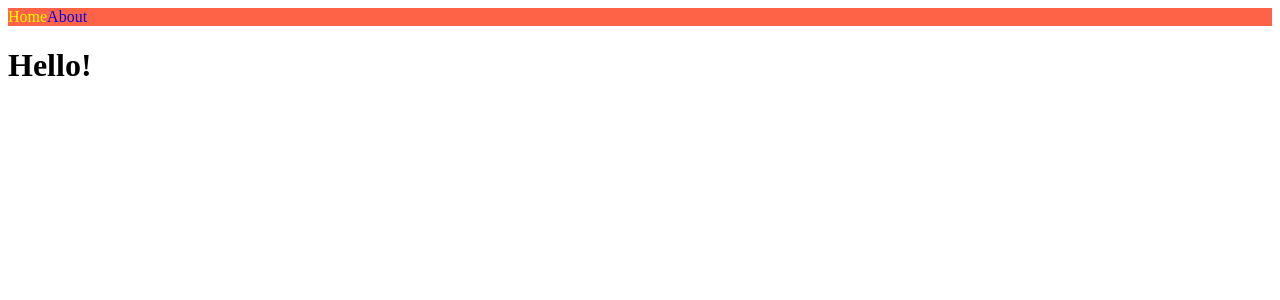
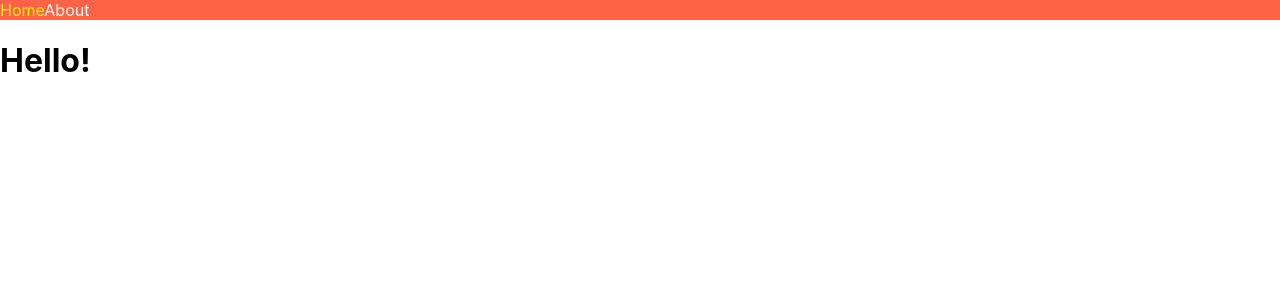
Before and after one commit to dongduu/prac_NextJS, a Next.js app in the folder nextjs_intro/: page / in a window 1280 px wide. Shown: the top 300 px of the page. Built offline with nearby package versions, Linux system fonts and the light colour scheme.

Commit message:
feat: custom app

```diff
--- /dev/null
+++ b/nextjs_intro/pages/_app.js
@@ -0,0 +1,18 @@
+import NavBar from "../components/Navbar";
+import "../styles/globals.css";
+
+export default function App({ Component, pageProps }) {
+  return (
+    <>
+      <NavBar />
+      <Component {...pageProps} />
+      <style jsx global>
+        {`
+          a {
+            color: white;
+          }
+        `}
+      </style>
+    </>
+  );
+}
--- a/nextjs_intro/pages/about.js
+++ b/nextjs_intro/pages/about.js
@@ -3,7 +3,6 @@
 export default function About() {
   return (
     <div>
-      <NavBar />
       <h1>About</h1>
     </div>
   );
--- a/nextjs_intro/pages/index.js
+++ b/nextjs_intro/pages/index.js
@@ -3,7 +3,6 @@
 export default function Home() {
   return (
     <div>
-      <NavBar />
       <h1>Hello!</h1>
     </div>
   );
```
